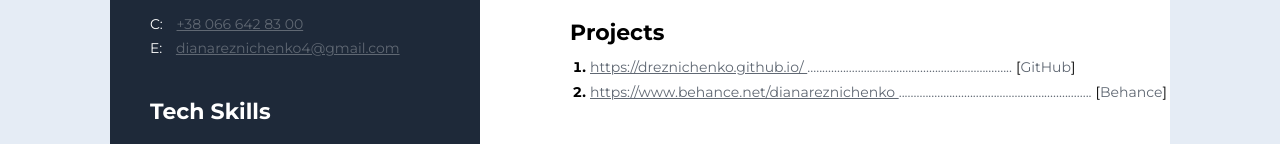
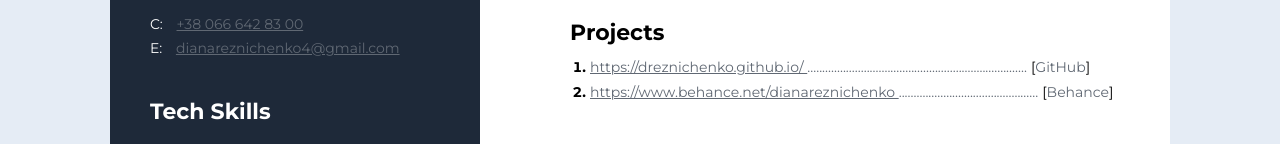
Before and after one commit to dreznichenko/dreznichenko.github.io, a plain HTML site: page index.html in a window 1280 px wide. Shown: the part 481-625 px from the top of the page. Drawn offline with Linux system fonts and the light colour scheme.

Commit message:
Update index.html

```diff
--- a/index.html
+++ b/index.html
@@ -86,7 +86,7 @@
                             </span>
                         </a>
                         <span
-                            class="project-text">.....................................................................</span>
+                            class="project-text">..........................................................................</span>
                         <span class="project-text"><span style="color:#000000">
                                 [</span>GitHub<span style="color:#000000">]</span>
                         </span>
@@ -97,7 +97,7 @@
                             </span>
                         </a>
                         <span
-                            class="project-text">.................................................................</span>
+                            class="project-text">...............................................</span>
                         <span class="project-text"><span style="color:#000000">
                                 [</span>Behance<span style="color:#000000">]</span>
                         </span>
```
